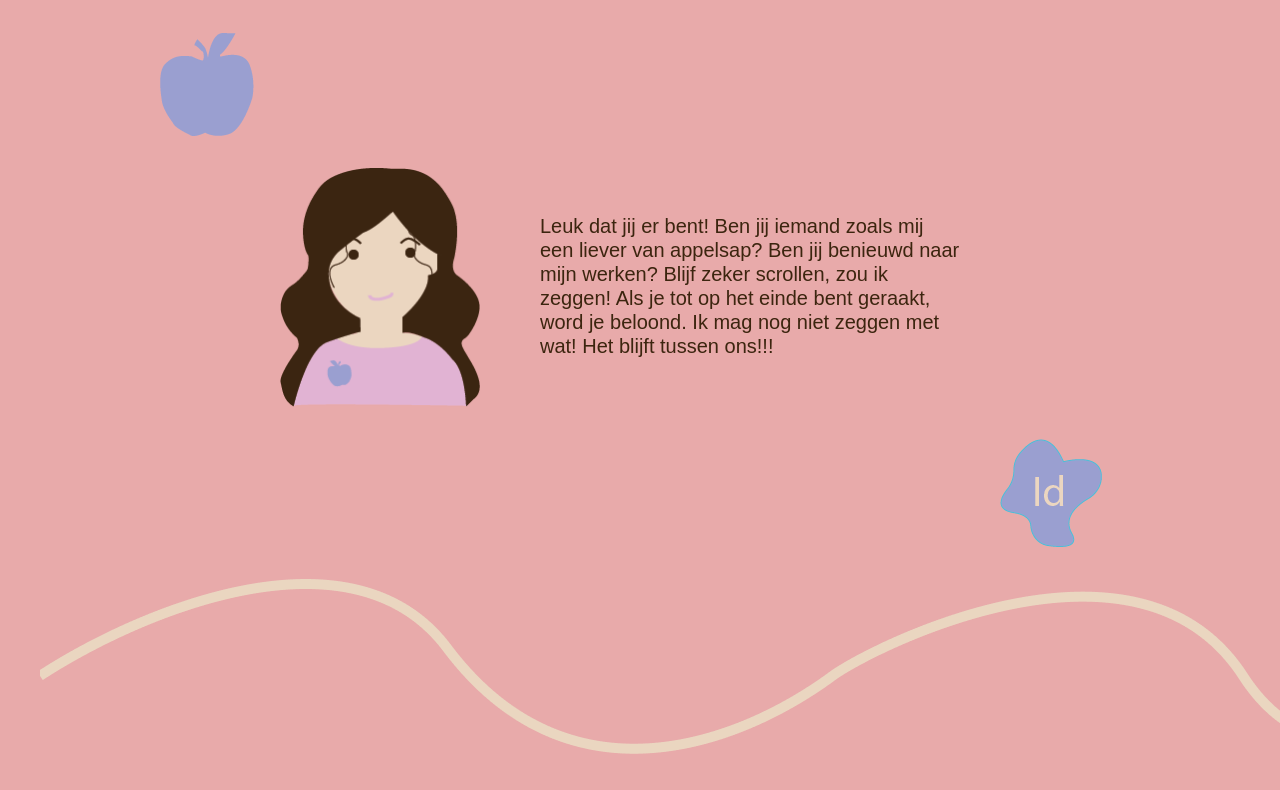
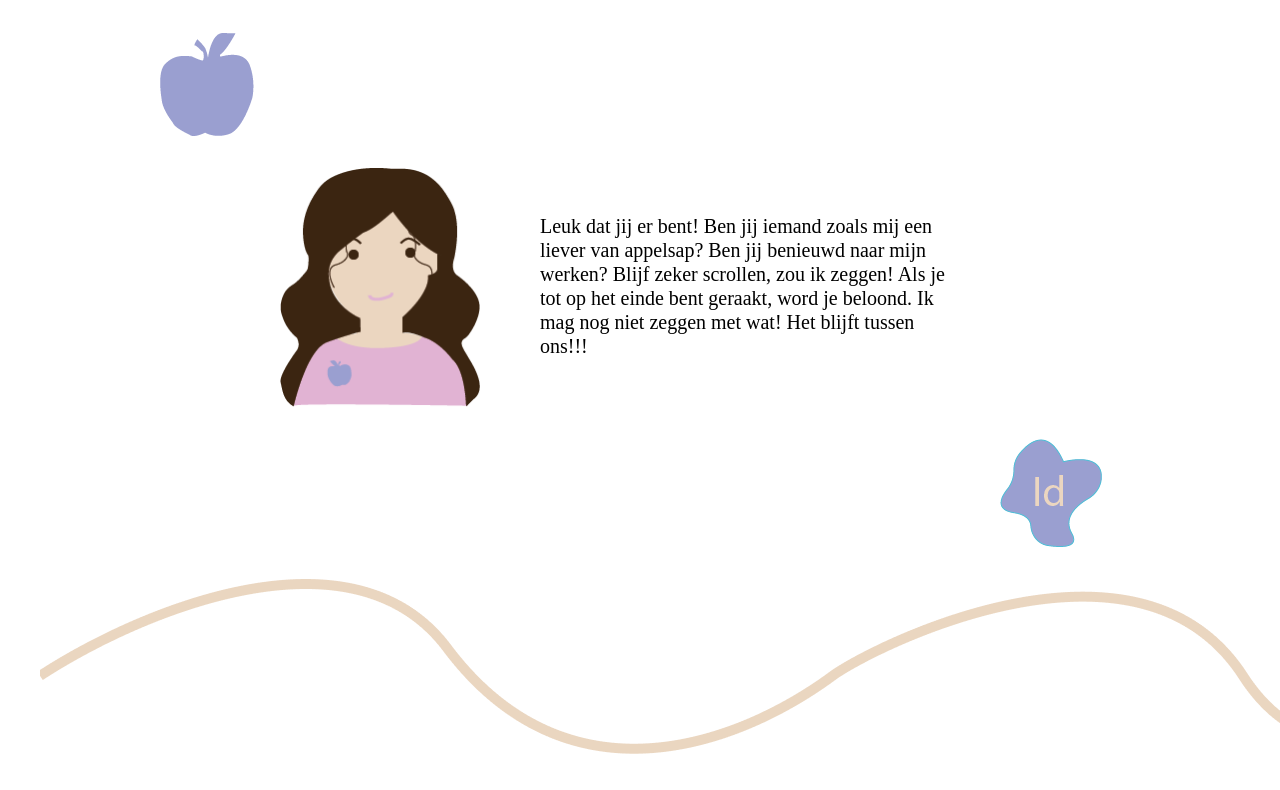
Before and after one commit to EmaAlaz/EmaAlaz.github.io, a plain HTML site: page index.html in a window 1280 px wide. Shown: the part 247-1037 px from the top of the page. Drawn offline with Linux system fonts and the light colour scheme.

Commit message:
Update style.css

```diff
--- a/style.css
+++ b/style.css
@@ -1,11 +1,6 @@
 
 
-body {
-  margin: 0;
-  font-family: 'DM Sans', sans-serif; /* Vervanger voor Termina */
-  background-color: #E8AAAA;
-  color: #3C250F;
-}
+
 
 /* Navigatie */
 .navbar {
```
